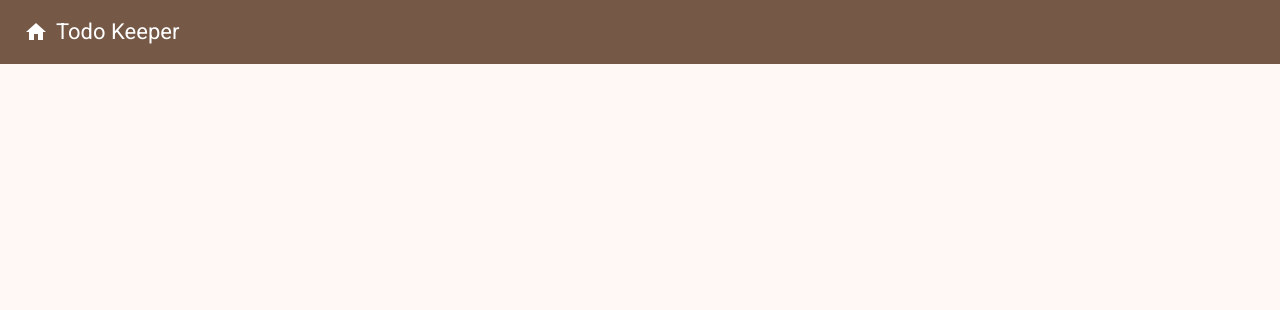
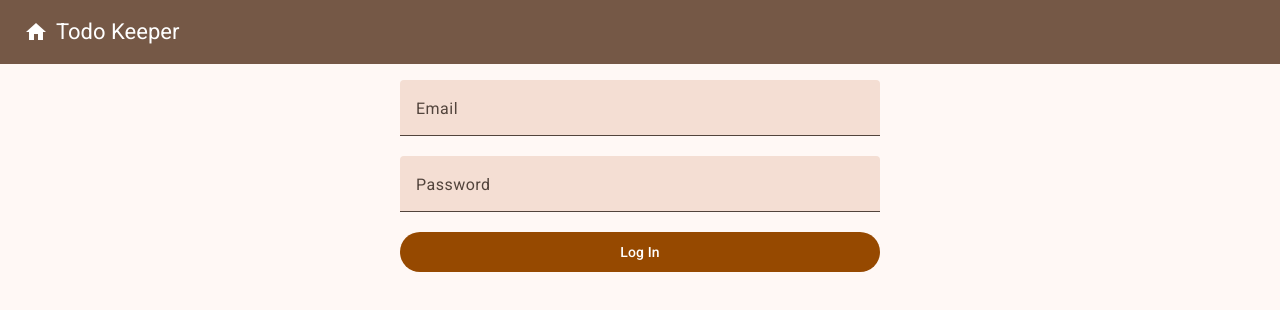
Before and after one commit to brunnre8/weblab-project, an Angular app in the folder frontend/: page /login in a window 1280 px wide. Before the commit this address led to /. Shown: the top 310 px of the page. Built offline with nearby package versions, Linux system fonts and the light colour scheme.

Commit message:
login wip

```diff
--- a/frontend/src/app/app.routes.ts
+++ b/frontend/src/app/app.routes.ts
@@ -1,5 +1,6 @@
 import { Routes } from "@angular/router";
 import { TodoView } from "./todo-view/todo-view";
+import { Login } from "./login/login";
 
 export const routes: Routes = [
 	{
@@ -8,9 +9,9 @@ export const routes: Routes = [
 		title: "Home",
 		component: TodoView,
 	},
-	// {
-	// 	path: "hello",
-	// 	title: "Hello",
-	// 	component: Hello,
-	// },
+	{
+		path: "login",
+		title: "login",
+		component: Login,
+	},
 ];
--- /dev/null
+++ b/frontend/src/app/login/login.css
@@ -0,0 +1,17 @@
+:host {
+	flex-grow: 1;
+	display: flex;
+	justify-content: center;
+	padding: 0.5rem;
+
+	@media(max-width: 480px) {
+		padding-inline: 0px;
+	}
+}
+
+form {
+	display: block flex;
+	width: 100%;
+	max-width: 480px;
+	flex-direction: column;
+}
--- /dev/null
+++ b/frontend/src/app/login/login.html
@@ -0,0 +1,15 @@
+<form (submit)="onSubmit($event)">
+	<mat-form-field>
+		<mat-label>Email</mat-label>
+		<input matInput type="email" [formField]="loginForm.email" />
+		@if (loginForm.email().invalid()) {
+		<!-- <mat-error>{{loginForm.email().errors()}}</mat-error> -->
+		}
+	</mat-form-field>
+
+	<mat-form-field>
+		<mat-label>Password</mat-label>
+		<input matInput type="password" [formField]="loginForm.password" />
+	</mat-form-field>
+	<button matButton="filled" type="submit">Log In</button>
+</form>
--- /dev/null
+++ b/frontend/src/app/login/login.ts
@@ -0,0 +1,52 @@
+import { HttpClient } from "@angular/common/http";
+import { Component, inject, signal } from "@angular/core";
+import { form, FormField } from "@angular/forms/signals";
+import { MatButtonModule } from "@angular/material/button";
+import { MatFormFieldModule } from "@angular/material/form-field";
+import { MatInputModule } from "@angular/material/input";
+import { Router } from "@angular/router";
+
+interface LoginData {
+	email: string;
+	password: string;
+}
+
+@Component({
+	selector: "app-login",
+	imports: [FormField, MatFormFieldModule, MatInputModule, MatButtonModule],
+	templateUrl: "./login.html",
+	styleUrl: "./login.css",
+})
+export class Login {
+	private loginModel = signal<LoginData>({
+		email: "",
+		password: "",
+	});
+
+	loginForm = form(this.loginModel);
+
+	private http = inject(HttpClient);
+	private router = inject(Router);
+
+	onSubmit(ev: SubmitEvent) {
+		ev.preventDefault();
+		const credentials = this.loginModel();
+		this.http
+			.post(
+				"/auth/login",
+				{
+					email: credentials.email,
+					password: credentials.password,
+				},
+				{ responseType: "text" },
+			)
+			.subscribe({
+				next: () => {
+					console.log("asdf");
+					this.router.navigate(["/"]);
+				},
+				// TODO: fix error handling
+				error: (err) => console.log(err),
+			});
+	}
+}
```
Also changed, not shown: 1 other file (tests, documents, lock files or other folders).
